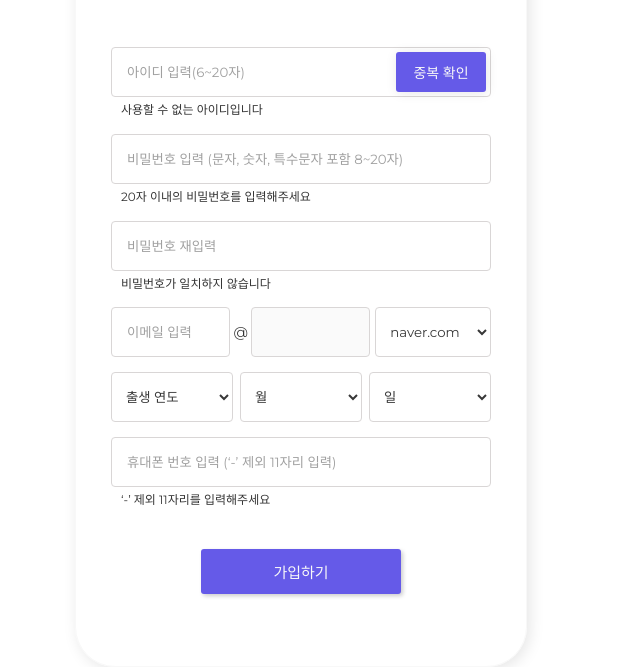
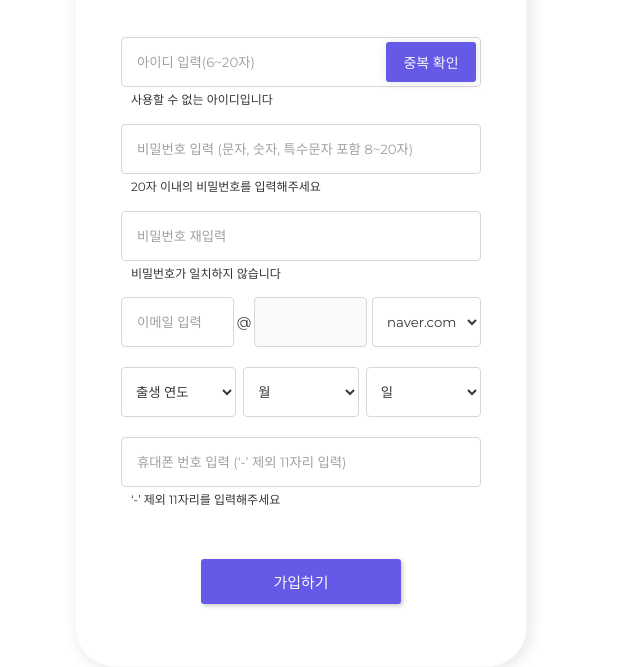
Before and after one commit to choiiis/sign-up-and-in-page, a website built with Parcel: page index.html in a window 1280 px wide. Shown: the part 134-801 px from the top of the page, without its empty margins (339-979 px from the left). Built offline with nearby package versions, Linux system fonts and the light colour scheme; a web font is replaced by a local one.

Commit message:
Change gap size between inputs

```diff
--- a/css/main.css
+++ b/css/main.css
@@ -17,6 +17,10 @@ button {
   box-sizing: border-box;
   font-weight: 400;
   font-family: 'Montserrat', 'Pretendard', sans-serif;
+}
+
+.info {
+  margin-bottom: 15px;
 }
 
 /* box shape input field */
@@ -72,7 +76,7 @@ option {
 }
 
 .content {
-  width: 380px;
+  width: 360px;
   display: flex;
   flex-direction: column;
   align-items: center;
@@ -92,10 +96,6 @@ header h2 {
 /* SECTION */
 section {
   margin-top: 50px;
-}
-
-.info {
-  margin-bottom: 15px;
 }
 
 /* SECTION - ID */
@@ -120,6 +120,7 @@ section {
 .info#info__email {
   display: flex;
   align-items: center;
+  margin-bottom: 20px;
 }
 
 .info#info__email input {
@@ -140,6 +141,7 @@ section {
 /* SECTION - BIRTH */
 .info#info__birth {
   display: flex;
+  margin-bottom: 20px;
 }
 
 .info#info__birth select {
@@ -168,7 +170,7 @@ section {
 button#submit {
   width: 200px;
   height: 45px;
-  margin-top: 25px;
+  margin-top: 35px;
   border-radius: 3px;
   box-shadow: 2px 2px 4px rgba(0, 0, 0, 0.2);
   font-size: 15px;
```
